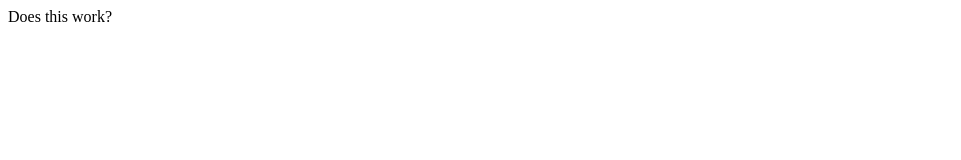
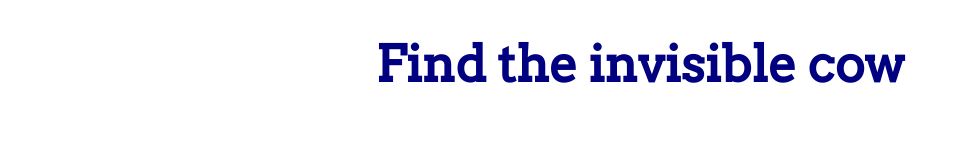
Before and after one commit to sonia9uppal/the-invisible-cow, a website: page public/index.html in a window 1280 px wide. Shown: the whole page, without its empty margins (0-961 px from the left). Drawn offline with Linux system fonts and the light colour scheme.

Commit message:
Added a header

```diff
--- a/public/index.html
+++ b/public/index.html
@@ -1,8 +1,18 @@
 <!DOCTYPE html>
 <html>
-<head>
-</head>
-<body>
-Does this work?
-</body>
+    <head>
+        <link href="http://fonts.googleapis.com/css?family=Arvo|Chewy|Amatic+SC" rel='stylesheet' type='text/css'>
+    <style>
+        h1 {
+            color: navy;
+            text-align: center;
+            font-family: 'Arvo', serif;
+            font-size: 50px;
+        }
+    </style>
+    </head>
+
+    <body>
+        <h1>Find the invisible cow</h1>
+    </body>
 </html>
```
